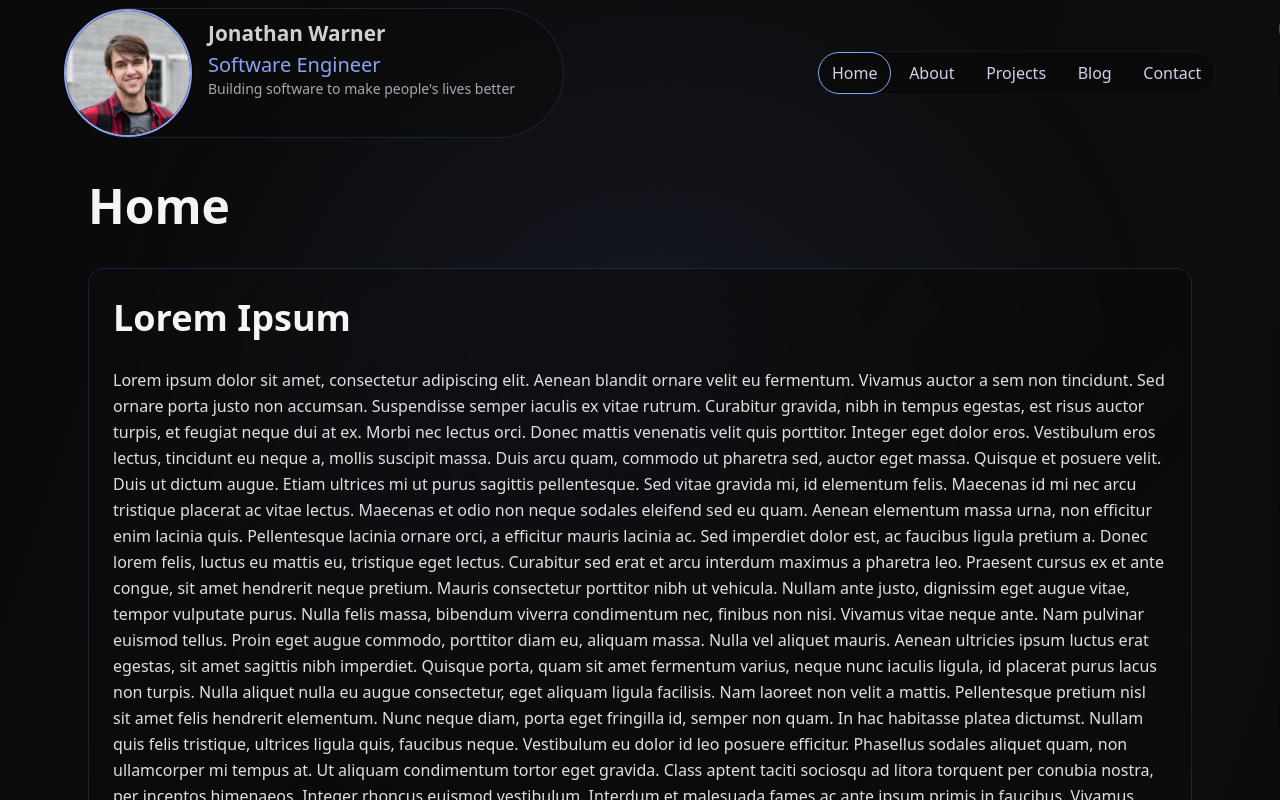
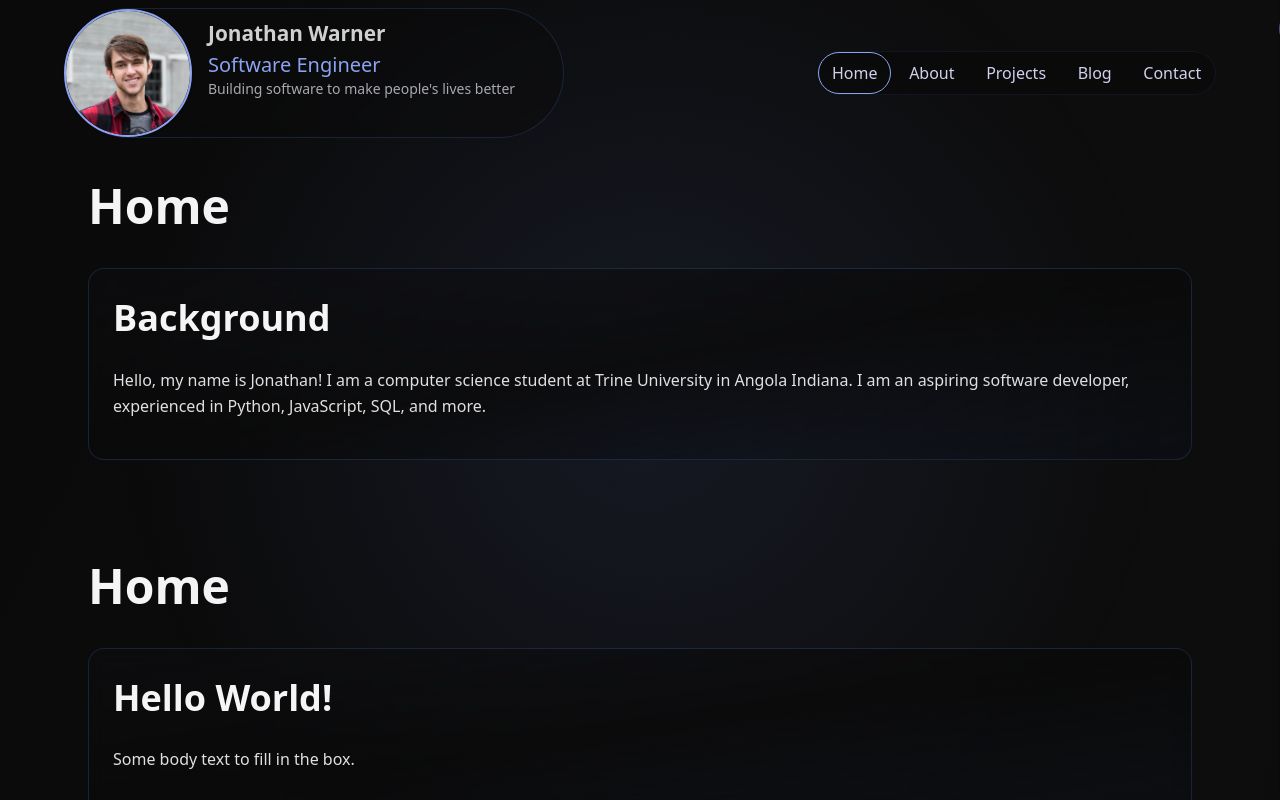
Before and after one commit to JDubbs89/SWE-Portfolio, a Next.js app: page /home in a window 1280 px wide. Shown: the top 800 px of the page. Built offline with nearby package versions, Linux system fonts and the light colour scheme.

Commit message:
Test Updating Homepage for Cloudflare Redeploy

```diff
--- a/app/(site)/home/page.tsx
+++ b/app/(site)/home/page.tsx
@@ -8,25 +8,8 @@ export default function Home() {
   return (
     <div>
 
-    <ContentContainer title="Home" header="Lorem Ipsum" content="Lorem ipsum dolor sit amet, consectetur adipiscing elit. Aenean blandit ornare velit eu fermentum. Vivamus auctor a sem non tincidunt. Sed ornare porta justo non accumsan. Suspendisse semper iaculis ex vitae rutrum. Curabitur gravida, nibh in tempus egestas, est risus auctor turpis, et feugiat neque dui at ex. Morbi nec lectus orci. Donec mattis venenatis velit quis porttitor. Integer eget dolor eros. Vestibulum eros lectus, tincidunt eu neque a, mollis suscipit massa. Duis arcu quam, commodo ut pharetra sed, auctor eget massa. Quisque et posuere velit. Duis ut dictum augue. Etiam ultrices mi ut purus sagittis pellentesque. Sed vitae gravida mi, id elementum felis. Maecenas id mi nec arcu tristique placerat ac vitae lectus.
-
-      Maecenas et odio non neque sodales eleifend sed eu quam. Aenean elementum massa urna, non efficitur enim lacinia quis. Pellentesque lacinia ornare orci, a efficitur mauris lacinia ac. Sed imperdiet dolor est, ac faucibus ligula pretium a. Donec lorem felis, luctus eu mattis eu, tristique eget lectus. Curabitur sed erat et arcu interdum maximus a pharetra leo. Praesent cursus ex et ante congue, sit amet hendrerit neque pretium. Mauris consectetur porttitor nibh ut vehicula. Nullam ante justo, dignissim eget augue vitae, tempor vulputate purus. Nulla felis massa, bibendum viverra condimentum nec, finibus non nisi. Vivamus vitae neque ante.
-
-      Nam pulvinar euismod tellus. Proin eget augue commodo, porttitor diam eu, aliquam massa. Nulla vel aliquet mauris. Aenean ultricies ipsum luctus erat egestas, sit amet sagittis nibh imperdiet. Quisque porta, quam sit amet fermentum varius, neque nunc iaculis ligula, id placerat purus lacus non turpis. Nulla aliquet nulla eu augue consectetur, eget aliquam ligula facilisis. Nam laoreet non velit a mattis. Pellentesque pretium nisl sit amet felis hendrerit elementum. Nunc neque diam, porta eget fringilla id, semper non quam. In hac habitasse platea dictumst. Nullam quis felis tristique, ultrices ligula quis, faucibus neque. Vestibulum eu dolor id leo posuere efficitur. Phasellus sodales aliquet quam, non ullamcorper mi tempus at. Ut aliquam condimentum tortor eget gravida.
-
-      Class aptent taciti sociosqu ad litora torquent per conubia nostra, per inceptos himenaeos. Integer rhoncus euismod vestibulum. Interdum et malesuada fames ac ante ipsum primis in faucibus. Vivamus mattis purus ultrices, mattis metus ut, placerat erat. Donec elit ex, ornare nec egestas et, dignissim nec nisl. Aliquam erat volutpat. Donec mattis imperdiet neque. Nam eu arcu eu turpis bibendum euismod. Integer non lorem at neque imperdiet tincidunt. Maecenas imperdiet ligula vitae elit laoreet vestibulum. Proin laoreet elementum pharetra. Sed libero turpis, sagittis at tincidunt non, auctor molestie purus. Pellentesque luctus purus ac scelerisque dignissim. Nulla sed malesuada tortor, at sollicitudin libero.
-
-      Vestibulum vehicula viverra urna eu sagittis. Maecenas eleifend sodales dolor, vitae dignissim nunc fermentum eu. Nunc porttitor quam vitae egestas elementum. Vivamus at rutrum nulla. Cras libero enim, vulputate euismod mi et, fermentum laoreet massa. Integer eget vestibulum nibh. Sed mattis vulputate purus vel vehicula.
-
-      Nunc cursus interdum dictum. Nam purus purus, placerat eu porttitor eu, feugiat nec ipsum. Nunc eu ex quis erat maximus ultricies eu sed massa. In at tristique odio, sed pretium velit. Vivamus tempus interdum libero quis dapibus. Maecenas at dui ac purus convallis luctus. Duis vulputate porta dui vitae eleifend. Etiam non libero et enim aliquet convallis a sit amet felis. Suspendisse potenti. Nulla euismod ligula non placerat ornare.
-
-      Vivamus vitae nulla ac quam consequat bibendum id non odio. Nunc dapibus blandit diam. Nulla at ipsum pharetra, lobortis ligula a, euismod neque. Vestibulum luctus dapibus enim. Nunc sed maximus nibh. Fusce nisi dui, luctus posuere purus vitae, dapibus faucibus quam. Interdum et malesuada fames ac ante ipsum primis in faucibus. Mauris sit amet lectus justo. Integer a maximus urna. Vivamus finibus lectus sit amet volutpat rhoncus.
-
-      Pellentesque mauris sem, blandit at enim in, tristique ornare massa. Curabitur placerat bibendum quam, a condimentum nisl congue at. Sed facilisis condimentum consectetur. Etiam facilisis gravida vulputate. Curabitur eget tristique libero. Proin commodo sit amet urna posuere laoreet. Morbi sit amet venenatis lectus. Nulla hendrerit, justo vel vestibulum laoreet, mi sapien vehicula lacus, non consectetur quam tortor sed justo. Suspendisse malesuada est scelerisque libero dictum, at suscipit diam feugiat. Nam accumsan venenatis dui, sed vulputate sapien feugiat sed. Quisque nulla lectus, commodo egestas est vel, lobortis pulvinar sapien. Aliquam convallis nisi eu ultrices tempus.
-
-      In dapibus velit at eros mattis, nec cursus lorem suscipit. Nullam nisi nisi, semper in suscipit vel, scelerisque id sem. Nullam vel arcu velit. Cras tempus odio in semper dictum. Interdum et malesuada fames ac ante ipsum primis in faucibus. Duis malesuada nisl sed molestie pharetra. In ultrices, nibh egestas luctus semper, ex nunc dictum sem, ac aliquet purus leo eget erat. Donec iaculis elit in tincidunt faucibus. Curabitur maximus mi arcu, ut feugiat lorem convallis vel. Cras ut turpis at augue mattis tincidunt id a tellus. Fusce vitae tristique sem, id hendrerit felis. Morbi efficitur lorem non tellus faucibus mollis. Etiam ex ante, pulvinar quis bibendum id, sodales ut felis.
-
-      Etiam a enim id quam mollis ullamcorper ut ut ante. Vestibulum diam dui, eleifend in imperdiet a, faucibus ut ex. Curabitur vel tellus in magna sodales feugiat. Duis sodales faucibus dignissim. Proin sagittis sem et vehicula dapibus. Aenean auctor orci erat, eu pharetra odio feugiat et. Curabitur mattis elementum blandit. Sed sodales lacus quis est placerat semper. Vivamus ac nisl hendrerit magna varius condimentum quis et risus. Sed ut dolor et magna lacinia dictum."
+    <ContentContainer title="Home" header="Background" content="Hello, my name is Jonathan! I am a computer science student at Trine University in Angola Indiana.
+      I am an aspiring software developer, experienced in Python, JavaScript, SQL, and more."
       />
     <ContentContainer title="Home" header="Hello World!" content="Some body text to fill in the box."/>
     <ContentContainer title="Home" header="Hello World!" content="Some body text to fill in the box."/>
```
